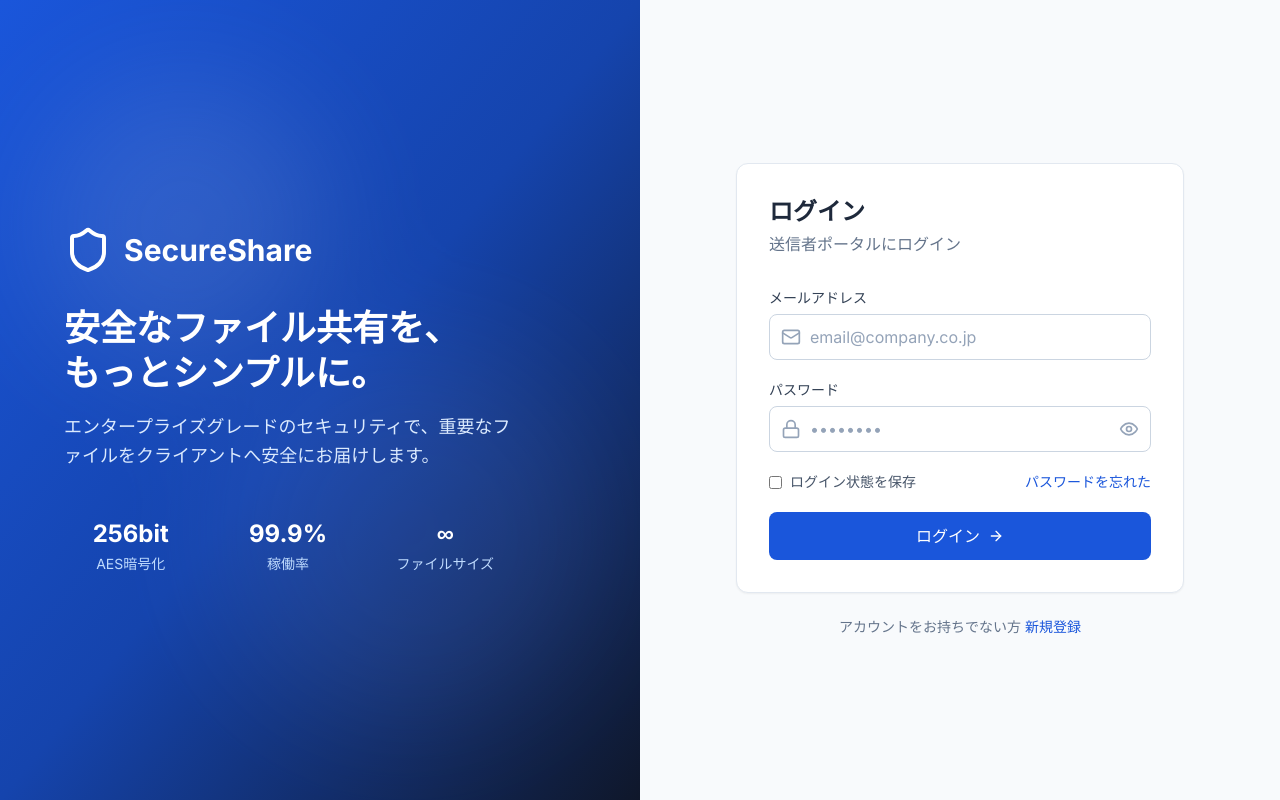
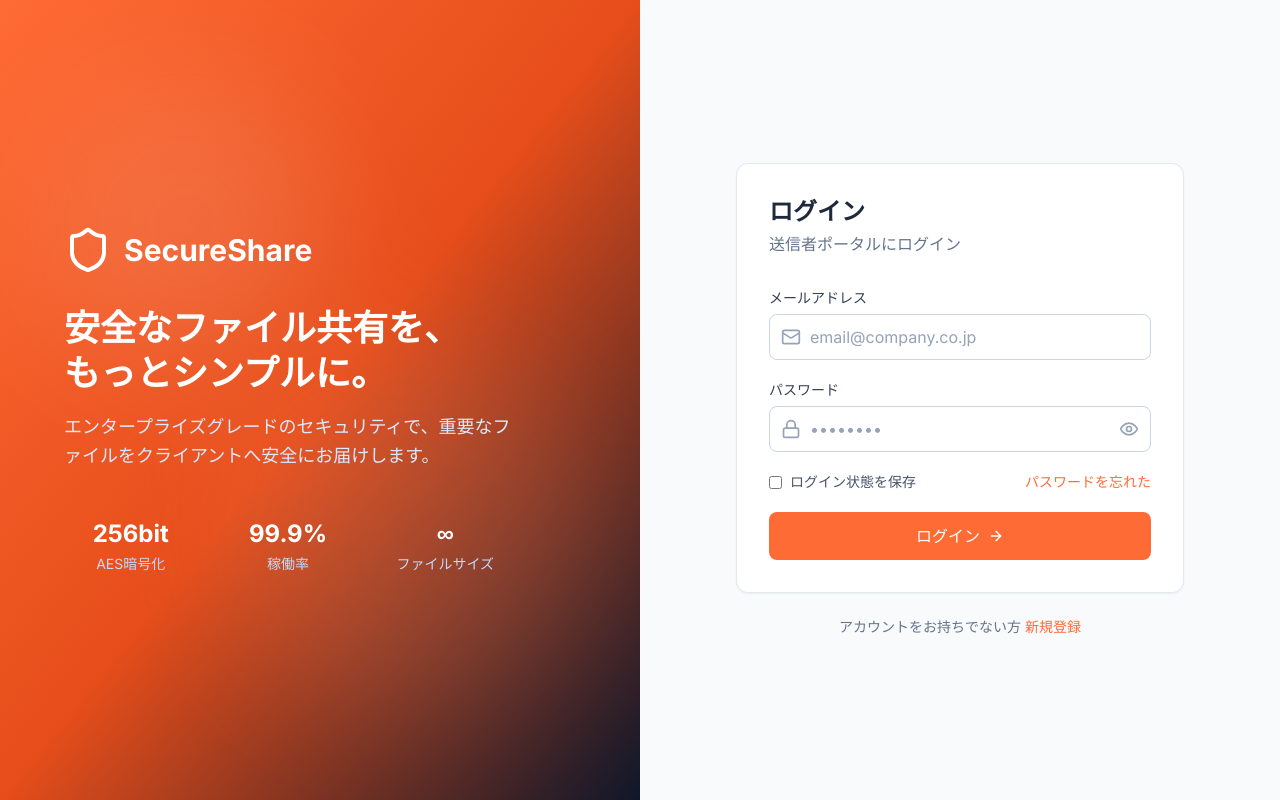
Before and after one commit to yoshikon/File-Transmission-App-v2, a React (Vite) app: page /login in a window 1280 px wide. Built offline with nearby package versions, Linux system fonts and the light colour scheme; no server answers.

Commit message:
Updated tailwind.config.js

```diff
--- a/tailwind.config.js
+++ b/tailwind.config.js
@@ -6,16 +6,16 @@ export default {
     extend: {
       colors: {
         brand: {
-          50: '#EBF0FE',
-          100: '#D6E1FD',
-          200: '#ADC3FB',
-          300: '#85A5F9',
-          400: '#5C87F7',
-          500: '#3B82F6',
-          600: '#1A56DB',
-          700: '#1544AD',
-          800: '#10337F',
-          900: '#0B2251',
+          50: '#FFF4F0',
+          100: '#FFE8DE',
+          200: '#FFD1BD',
+          300: '#FFBA9C',
+          400: '#FFA37B',
+          500: '#FF8C5A',
+          600: '#FF6B35',
+          700: '#E64D1A',
+          800: '#B83D15',
+          900: '#8A2D10',
         },
         surface: {
           50: '#F8FAFC',
```
